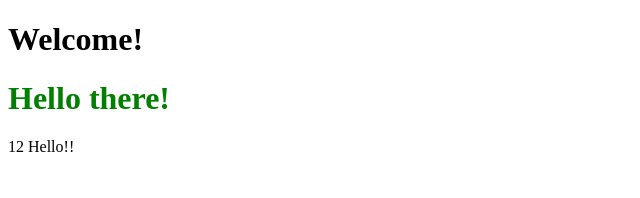
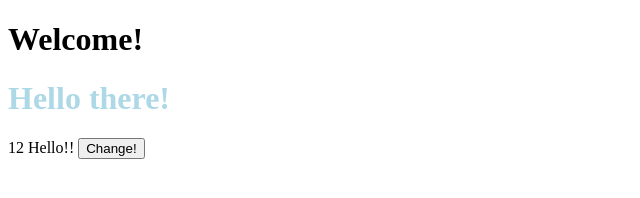
Before and after one commit to harsha-bharadwaj100/JavaScript, a plain HTML site: page index.html in a window 1280 px wide. Shown: the whole page, without its empty margins (0-640 px from the left). Drawn offline with Linux system fonts and the light colour scheme.

Commit message:
Changer button added + Global variable learnt!

```diff
--- a/index.html
+++ b/index.html
@@ -7,10 +7,12 @@
 </head>
 <body>
     <h1 id="var" style="color: black;">Welcome!</h1>
-    <h1 id="got" style="color: yellow;">Hello there!</h1>
+    <h1 id="got" style="color: lightblue;">Hello there!</h1>
+    <script>let colorChanger = false; </script>
     <script src="script.js"></script>
     <script src="script1.js"></script>
     <script src="script2.js"></script>
 
+    <button id="but" type="button" onclick="if (colorChanger){colorChanger = false;} else {colorChanger = true;}">Change!</button>
 </body>
 </html>
--- a/script1.js
+++ b/script1.js
@@ -1,16 +1,18 @@
 function colour() {
 
     setInterval(function() {
-
-        if (document.getElementById('var').style.color == 'black')
-            var col1 = 'blue';
-        else
-            col1 = 'black';
+        if (colorChanger){
+            if (document.getElementById('var').style.color == 'black')
+                var col1 = 'orange';
+            else
+                col1 = 'black';
 
         // setting value of color 1 through var
 
-        document.getElementById('var').style.color = col1;
-        console.log("Changed Welcome!")
+            document.getElementById('var').style.color = col1;
+        }
+
+        // console.log("Changed Welcome!")
         // changing color of h1 in html
     }, 10);
 
--- a/script2.js
+++ b/script2.js
@@ -1,16 +1,18 @@
 function colour() {
 
     setInterval(function() {
-
-        if (document.getElementById('got').style.color == 'black')
-            var col1 = 'green';
-        else
-            col1 = 'black';
+        if (colorChanger){
+            if (document.getElementById('got').style.color == 'black')
+                var col1 = 'lightblue';
+            else
+                col1 = 'black';
 
         // setting value of color 1 through var
 
-        document.getElementById('got').style.color = col1;
-        console.log("Changed Bro!")
+            document.getElementById('got').style.color = col1;
+        }
+
+        // console.log("Changed Bro!")
         // changing color of h1 in html
     }, 10);
 
```
Also changed, not shown: style.css (added).
